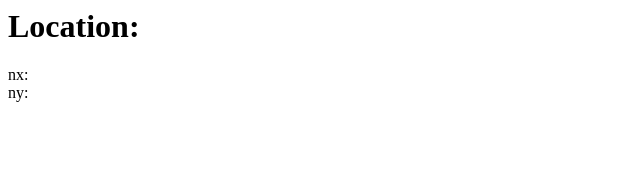
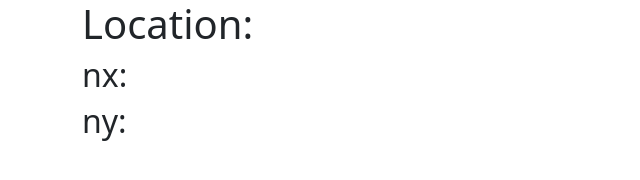
Before and after one commit to leios76/RepoTest, a plain HTML site: page index.html in a window 1280 px wide. Shown: the whole page, without its empty margins (0-640 px from the left). Drawn offline with nearby package versions, Linux system fonts and the light colour scheme.

Commit message:
bootstrap 적용

```diff
--- a/index.html
+++ b/index.html
@@ -1,13 +1,18 @@
-<html>
-
-<head>
+<!DOCTYPE html>
+<html lang="en">
+  <head>
+    <meta charset="utf-8" />
+    <meta name="viewport" content="width=device-width,initial-scale=1">
+    <link href="https://cdn.jsdelivr.net/npm/bootstrap@5.0.0-beta2/dist/css/bootstrap.min.css" rel="stylesheet" integrity="sha384-BmbxuPwQa2lc/FVzBcNJ7UAyJxM6wuqIj61tLrc4wSX0szH/Ev+nYRRuWlolflfl" crossorigin="anonymous" />
     <script src="https://code.jquery.com/jquery-latest.min.js"></script>
 </head>
 
 <body>
-    <h1>Location:</h1>
-    <div>nx: <span name="nx" id="nx"></span></div>
-    <div>ny: <span name="ny" id="ny"></span></div>
+    <div class="container">
+        <h1>Location:</h1>
+        <h2>nx: <span name="nx" id="nx"></span></h2>
+        <h2>ny: <span name="ny" id="ny"></span></h2>
+    </div>
 </body>
 <script>
 
@@ -16,9 +21,6 @@
             // GPS를 지원하면
             navigator.geolocation.getCurrentPosition(
                 (position) => {
-                    console.log(`latitude 위도 : ${position.coords.latitude}`);
-                    console.log(`longitude 경도 : ${position.coords.longitude}`);
-
                     var map = {};
 
                     var lon = position.coords.longitude;
@@ -74,10 +76,6 @@
 
                     $("#nx").html(x);
                     $("#ny").html(y);
-
-                    console.log(x, y);
-
-
                 },
                 (error) => {
                     console.error(error);
```
